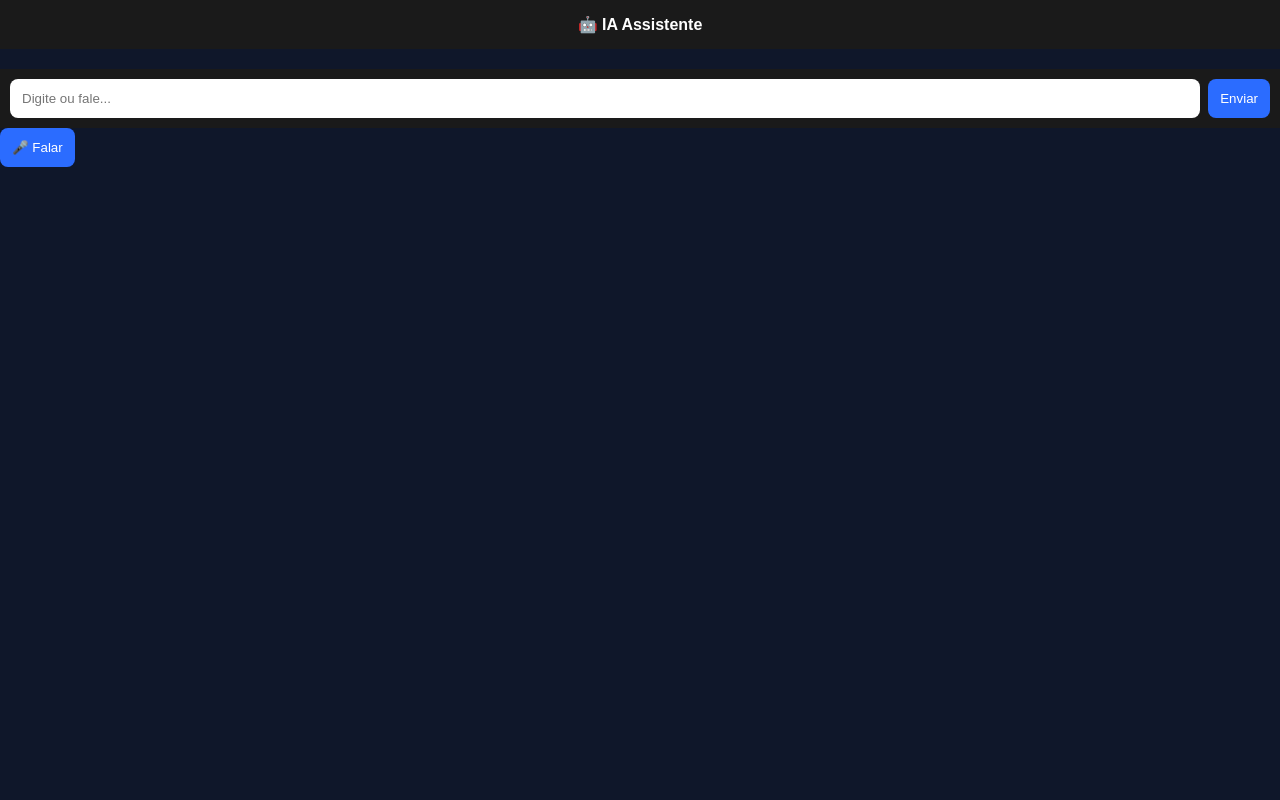
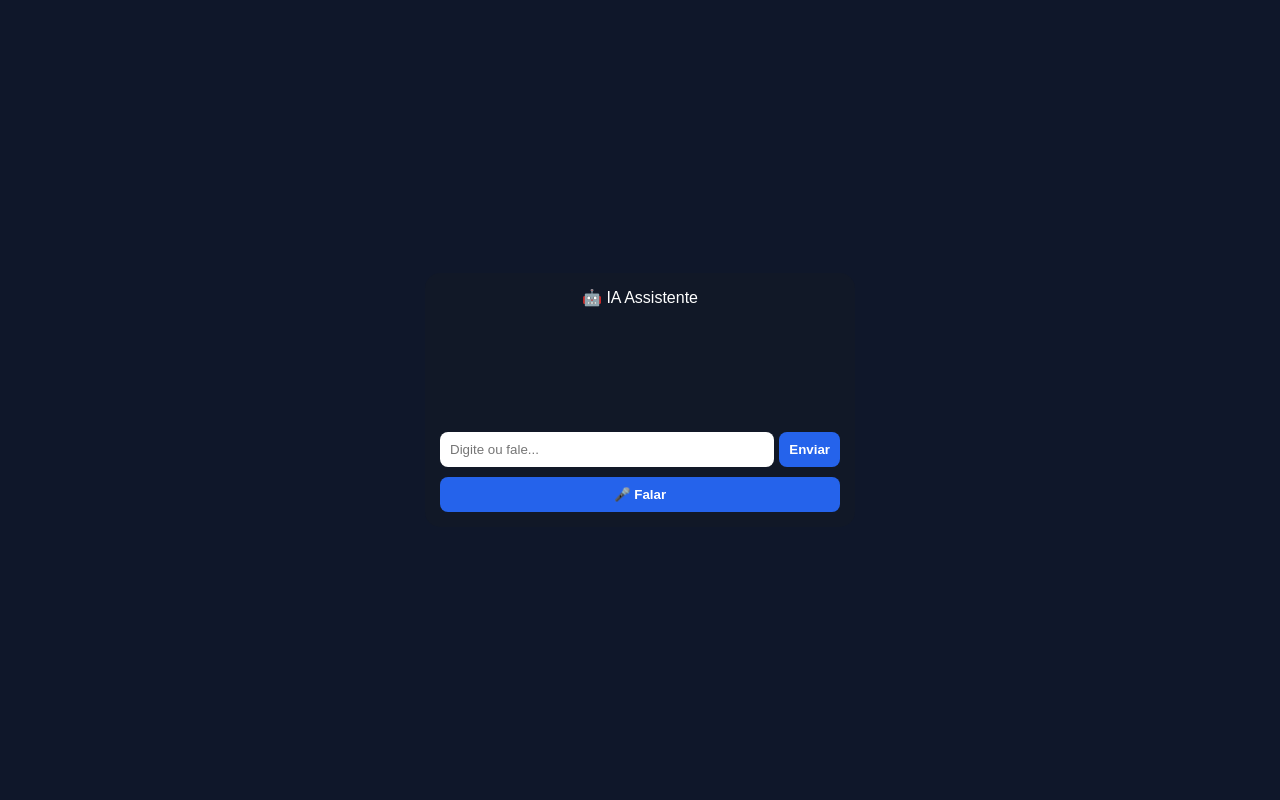
Before and after one commit to alderwallyson333-arch/ia-assistente, a Flask app: page / in a window 1280 px wide. Run offline with Flask 3, Linux system fonts and the light colour scheme.

Commit message:
Update index.html

```diff
--- a/templates/index.html
+++ b/templates/index.html
@@ -10,47 +10,67 @@ body {
     font-family: Arial;
     background: #0f172a;
     color: white;
+
+    display: flex;
+    justify-content: center;   /* horizontal */
+    align-items: center;       /* vertical */
+    height: 100vh;
 }
 
-.header {
+/* caixa principal */
+.container {
+    width: 90%;
+    max-width: 400px;
+    background: #111827;
+    border-radius: 15px;
     padding: 15px;
-    background: #1a1a1a;
-    text-align: center;
-    font-weight: bold;
 }
 
+/* título */
+.header {
+    text-align: center;
+    margin-bottom: 15px;
+}
+
+/* chat */
 .chat {
-    padding: 10px;
+    min-height: 100px;
+    margin-bottom: 10px;
 }
 
 .bot {
-    background: #1a1a1a;
-    padding: 12px;
-    border-radius: 12px;
+    background: #1f2937;
+    padding: 10px;
+    border-radius: 10px;
     margin-bottom: 10px;
-    max-width: 85%;
 }
 
+/* área de input */
 .input-area {
     display: flex;
-    padding: 10px;
-    background: #1a1a1a;
-    gap: 8px;
+    gap: 5px;
 }
 
 input {
     flex: 1;
-    padding: 12px;
+    padding: 10px;
     border-radius: 8px;
     border: none;
 }
 
 button {
-    padding: 12px;
+    padding: 10px;
+    border: none;
     border-radius: 8px;
-    border: none;
-    background: #2b6cff;
+    background: #2563eb;
     color: white;
+    font-weight: bold;
+}
+
+/* botão de voz separado */
+.voice-btn {
+    margin-top: 10px;
+    width: 100%;
 }
 </style>
 
@@ -58,7 +78,11 @@ button {
 
 <body>
 
-<div class="header">🤖 IA Assistente</div>
+<div class="container">
+
+    <div class="header">
+        🤖 IA Assistente
+    </div>
 
     <div class="chat">
         {% if resposta %}
@@ -71,13 +95,15 @@ button {
         <button type="submit">Enviar</button>
     </form>
 
-<button onclick="falar()">🎤 Falar</button>
+    <button class="voice-btn" onclick="falar()">🎤 Falar</button>
 
     {% if audio %}
     <audio id="audio">
         <source src="{{ audio }}" type="audio/mp3">
     </audio>
     {% endif %}
+
+</div>
 
 <script>
 function falar() {
@@ -92,7 +118,7 @@ function falar() {
     recognition.start();
 }
 
-// 🔊 GARANTIR 1 ÁUDIO APENAS
+// tocar áudio uma vez
 window.onload = function() {
     const audio = document.getElementById("audio");
     if (audio) {
```
Lines whose indentation alone changed are shown as unchanged.
